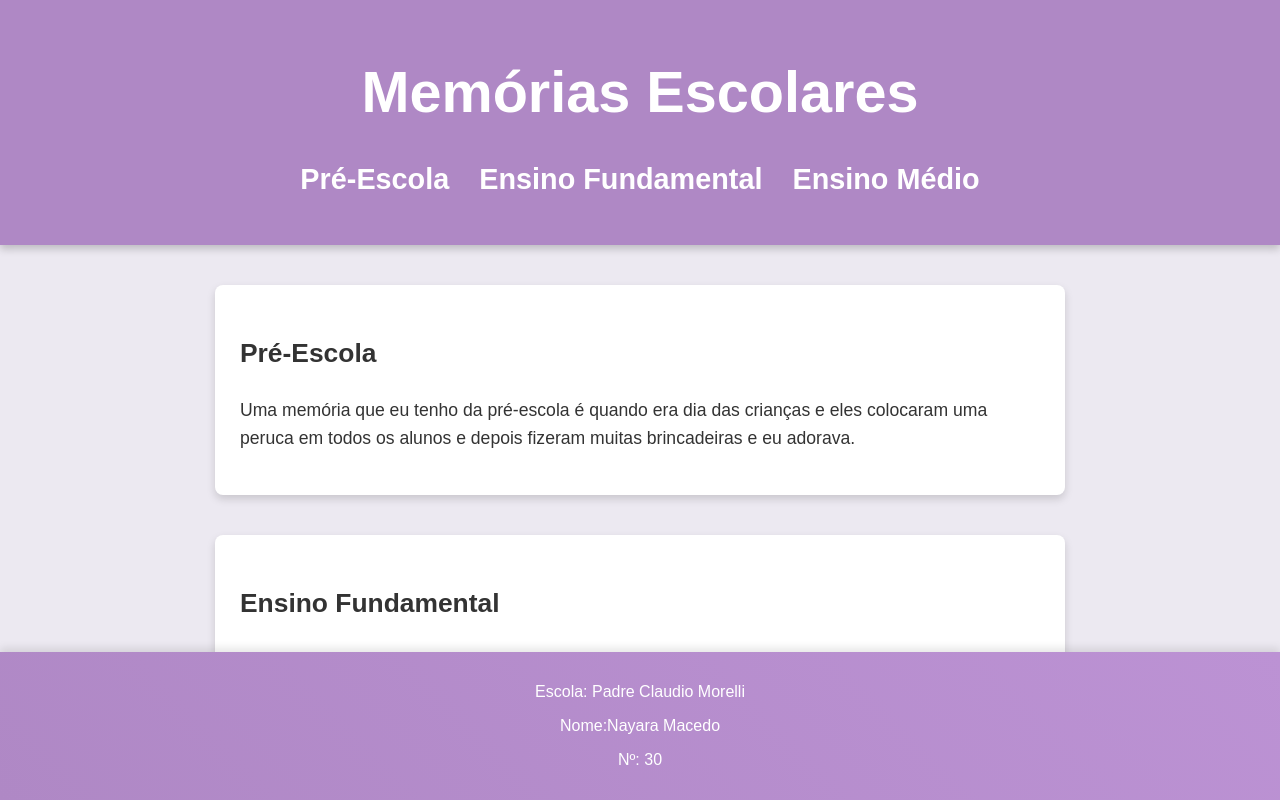
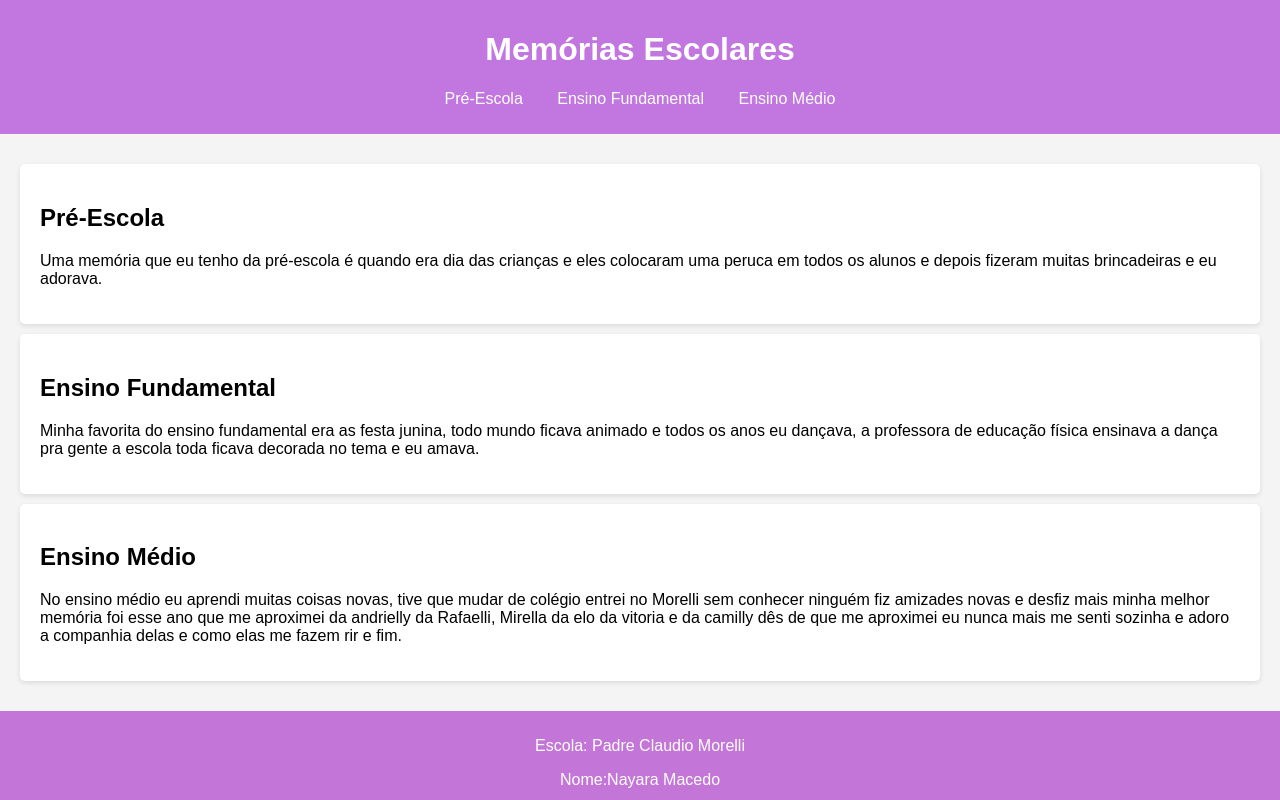
Before and after one commit to naylinda/portifolioo, a plain HTML site: page index.html in a window 1280 px wide. Shown: the top 800 px of the page. Drawn offline with Linux system fonts and the light colour scheme.

Commit message:
Add files via upload

```diff
--- a/styles.css
+++ b/styles.css
@@ -2,69 +2,49 @@ body {
     font-family: Arial, sans-serif;
     margin: 0;
     padding: 0;
-    background-color: #ece9f1;
+    background-color: #f4f4f4;
 }
 
 header {
-    background-color: #af88c5;
+    background-color: #c276e0;
     color: white;
-    padding: 20px 0;
+    padding: 10px 0;
     text-align: center;
-    font-size: 1.8em;
-    font-weight: bold;
-    box-shadow: 0 4px 8px rgba(0, 0, 0, 0.2);
 }
 
 nav ul {
     list-style-type: none;
     padding: 0;
-    display: flex;
-    justify-content: center;
-    margin-top: 10px;
 }
 
 nav ul li {
+    display: inline;
     margin: 0 15px;
 }
 
 nav ul li a {
     color: white;
     text-decoration: none;
-    font-weight: bold;
-    transition: color 0.3s ease;
-}
-
-nav ul li a:hover {
-    color: #e3d7f2;
 }
 
 main {
     padding: 20px;
-    font-size: 1.1em;
-    line-height: 1.6;
-    color: #333;
-    display: flex;
-    flex-direction: column;
-    align-items: center;
 }
 
 section {
     background-color: white;
-    margin: 20px 0;
-    padding: 25px;
-    border-radius: 8px;
-    max-width: 800px;
-    width: 100%;
-    box-shadow: 0 4px 8px rgba(0, 0, 0, 0.15);
+    margin: 10px 0;
+    padding: 20px;
+    border-radius: 5px;
+    box-shadow: 0 2px 5px rgba(0, 0, 0, 0.1);
 }
 
 footer {
     text-align: center;
-    padding: 15px 0;
-    background: linear-gradient(45deg, #af88c5, #bc92d4);
+    padding: 10px 0;
+    background-color: #c476d8;
     color: white;
-    position: fixed;
+    position: relative;
     bottom: 0;
     width: 100%;
-    box-shadow: 0 -4px 8px rgba(0, 0, 0, 0.1);
 }
```
